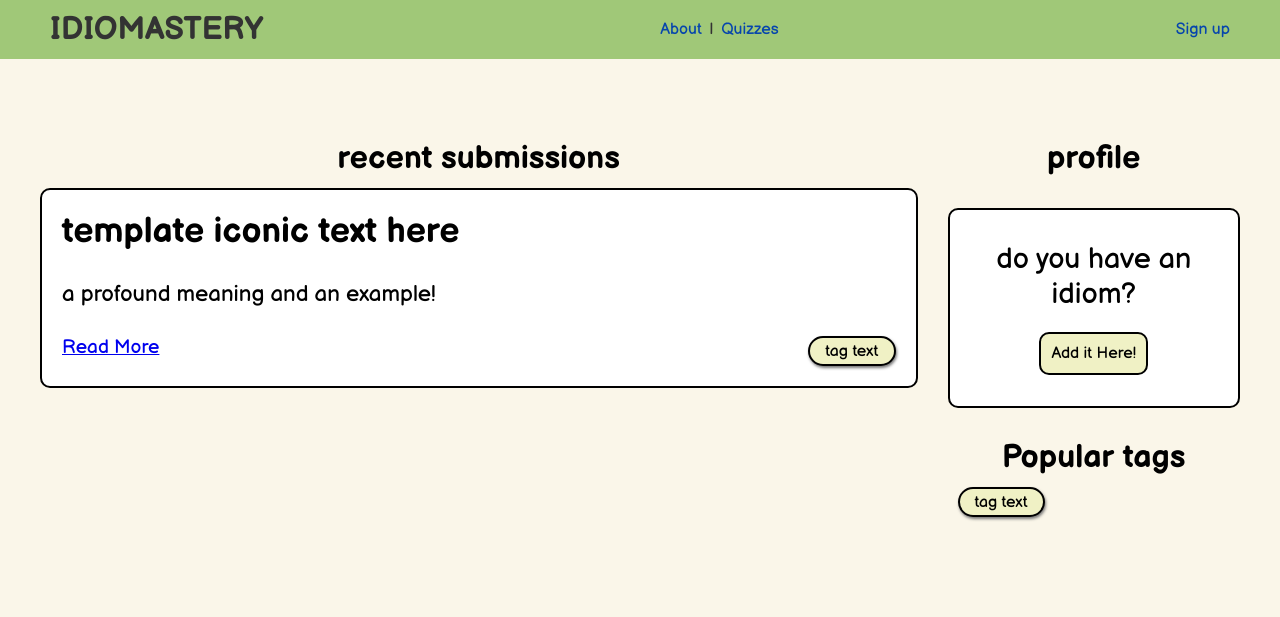
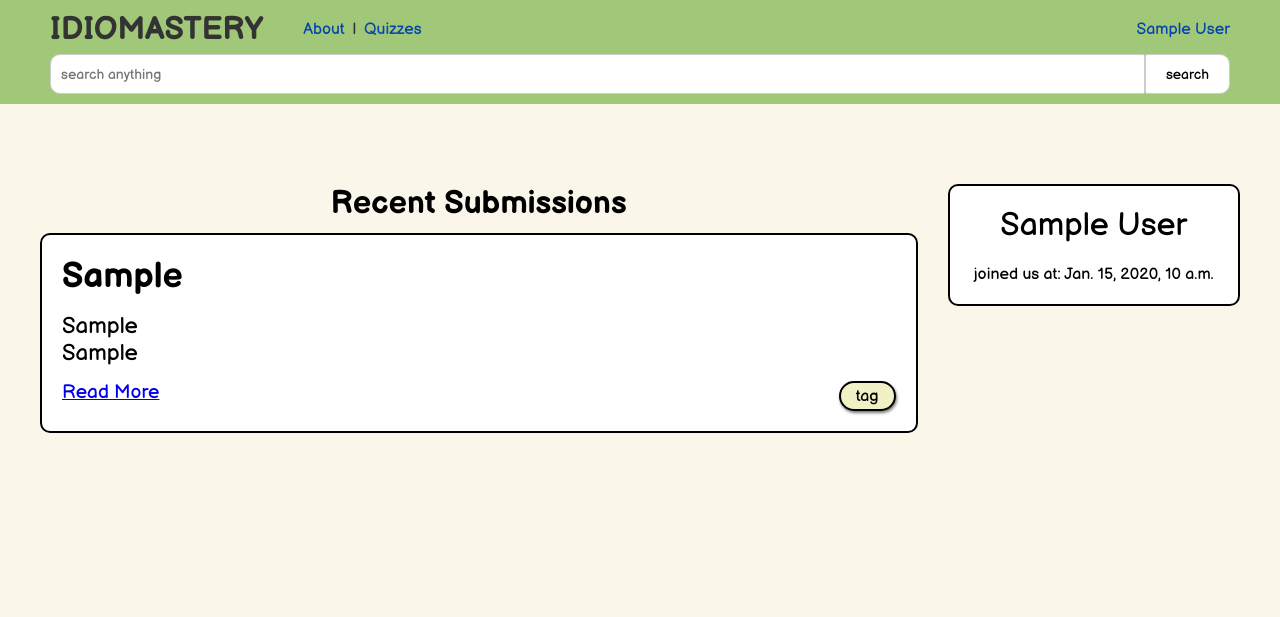
Before and after one commit to ahmadlatif1/idiomastery, a Django app: page /profile/1 in a window 1280 px wide. Shown: the top 617 px of the page. Run offline with Django 5.2, Linux system fonts and the light colour scheme; tables that the repository leaves empty hold one stand-in row (values such as "Sample post").

Commit message:
search addition and overhaul

```diff
--- a/idiomastery/app/static/style.css
+++ b/idiomastery/app/static/style.css
@@ -126,6 +126,8 @@ body {
 	}
 
 	.idiombody {
+		display: flex;
+		flex-flow: column;
 		font-size: 1.4em;
 	}
 
@@ -178,7 +180,9 @@ header {
 	background-color: #A0C878;
 
 	display: flex;
+	flex-flow: column;
 	justify-content: center;
+	align-items: center;
 
 
 
@@ -194,6 +198,7 @@ header {
 }
 
 .logo {
+	text-decoration: none;
 	font-weight: 800;
 	font-size: 2em;
 	color: #333;
@@ -375,3 +380,78 @@ input {
 		line-height: 1;
 	}
 }
+
+.profilecard{
+	display: flex;
+	flex-flow: column;
+	align-items: center;
+	padding: 20px;
+	gap: 20px;
+
+	.name{
+		font-size: 2em;
+
+	}
+
+}
+
+.header-start{
+	display: flex;
+	gap: 40px;
+}
+
+.search-bar-container{
+	display: flex;
+	flex-flow: row;
+	align-items: center;
+	padding: 10px;
+	padding-top: 0;
+	margin-top: -5px;
+	max-width: 1200px;
+	width: 100%;
+
+	.search-bar{
+		width: 100%;
+		display: flex;
+		flex-flow: row nowrap;
+		justify-content:center;
+
+		form{
+			width: 100%;
+			display: flex;
+			flex-flow: row;
+		}
+		.searchbox{
+			width: 100%;
+			display: flex;
+			flex-flow: row;
+			height: 40px;
+
+			background-color: white;
+			border:1px solid #ccc;
+			border-top-left-radius: 10px;
+			border-bottom-left-radius: 10px;
+
+		}
+		.searchbutton{
+			padding: 5px 20px;
+			height: 40px;
+			background-color: white;
+			border:1px solid #ccc;
+			border-top-right-radius: 10px;
+			border-bottom-right-radius: 10px;
+			cursor: pointer;
+			&&:hover{
+				background-color: #eee;
+			}
+		}
+	}
+}
+
+.nodecoration{
+
+	text-decoration: none;
+}
+.keepblue{
+	color:#007bff;
+}
--- a/idiomastery/app/templates/profile.html
+++ b/idiomastery/app/templates/profile.html
@@ -13,50 +13,65 @@
 <body class="profilepage">
     <header>
         <div class="header">
-          <div class="logo">IDIOMASTERY</div>
+            <div class="header-start">
+                <a class="logo" href="/">IDIOMASTERY</a>
                 <nav class="nav-links">
-            <a href="#">About</a>
+                <a href="/about/">About</a>
                 <span class="separator">|</span>
                 <a href="#">Quizzes</a>
                 </nav>
+            </div>
+
             <div class="auth-link">
-            <a href="#">Sign up</a>
+                {% if user == 'none' %}
+                <a href="/login/">Sign In</a>
+                {% else %}
+                <a href="/profile/{{user.id}}">{{user.firstname}} {{user.lastname}}</a>
+                {% endif %}
+            </div>
+        </div>
+        <div class="search-bar-container">
+            <div class="search-bar">
+                <form action="">
+                    {% csrf_token %}
+                    <input class="searchbox" type="text" name="search" placeholder="search anything">
+                    <input class="searchbutton" type="submit" value="search">
+                </form>
+            </div>
         </div>
     </header>
-    <div class="explorebody bodylimit" >
+    <div class="profilebody bodylimit" >
         <div class="widesection">
-            <h1>recent submissions</h1>
+            <h1>Recent Submissions</h1>
+            {% for idiom in idioms %}
             <div class="idiomcard card">
                 <div class="idiomhead">
-                    <span class="idiom-phrase">template iconic text here</span>
+                    <span class="idiom-phrase">{{idiom.phrase}}</span>
                     <img src="" alt="" class="likebtn">
                 </div>
                 <div class="idiombody">
-                    <span>a profound meaning</span>
-                    <span>and an example!</span>
+                    <span>{{idiom.meaning}}</span>
+                    <span>{{idiom.example}}</span>
                 </div>
                 <div class="idiomcardbottom">
-                    <span><a href="/">Read More</a></span>
+                    <span><a href="/{{idiom.id}}">Read More</a></span>
                     <div class="taglist">
+                        <div class="tag">tag</div>
                         {% comment %} add first 2-3 tags {% endcomment %}
-                        <div class="tag">tag text</div>
                     </div>
                 </div>
 
             </div>
+            {% endfor %}
+
+
         </div>
         <div class="sidesection">
-            <h1>profile</h1>
-            <div class="card add-idiom-card">
-                <span>do you have an idiom?</span>
-                <button class="submitbutton" href="/create"> Add it Here!</button>
+            <div class="card profilecard">
+                <span class="name">{{user.firstname}} {{user.lastname}}</span>
+                <span class="creation-date"> joined us at: {{user.created_at}}</span>
             </div>
-            <div class="populartags">
-                <h1>Popular tags</h1>
-                <div class="taglist">
-                    <div class="tag">tag text</div>
-                </div>
-            </div>
+
         </div>
     </div>
 </body>
--- a/idiomastery/app/views.py
+++ b/idiomastery/app/views.py
@@ -6,32 +6,52 @@ from app.models import *
 
 
 def serve_explore(request):
+    user='none'
+    if 'userid' in request.session:
+        user=User.objects.get(id=request.session['userid'])
+
     context={
+        'user':user,
         'idioms':Idiom.objects.all(),
         'tags':Tag.objects.all()
     }
     return render(request, 'explore.html', context)
 
 def serve_login(request):
+
     return render(request, 'login.html', {})
 
 def serve_registration(request):
     return render(request, 'registration.html', {})
 
 def serve_profile(request,id):
-    context={}
-    context['user']=User.objects.get(id=id)
+    context={
+        'user':User.objects.get(id=id),
+        'idioms':Idiom.objects.filter(user=id),
+    }
     return render(request, 'profile.html',context)
 
 def serve_details(request,id):
-    context={}
-    context['idiom']=Idiom.objects.get(id=id)
+
+    user='none'
+    if 'userid' in request.session:
+        user=User.objects.get(id=request.session['userid'])
+
+    context={
+        'user':user,
+        'idiom':Idiom.objects.get(id=id)
+    }
     return render(request, 'details.html',context)
 
 def serve_about(request):
-    return render(request, 'about.html', {})
+    user='none'
+    if 'userid' in request.session:
+        user=User.objects.get(id=request.session['userid'])
+
+    return render(request, 'about.html', {'user':user})
 
 def serve_create(request):
+
     return render(request, 'create.html', {})
 
 def get_profile(request):
```
Also changed, not shown: idiomastery/app/templates/about.html (+19 -2 lines), idiomastery/app/templates/create.html (+18 -1 lines), idiomastery/app/templates/explore.html (+24 -4 lines), idiomastery/app/templates/login.html (+11 -1 lines), idiomastery/app/templates/registration.html (+12 -2 lines). Lines whose indentation alone changed are shown as unchanged.
